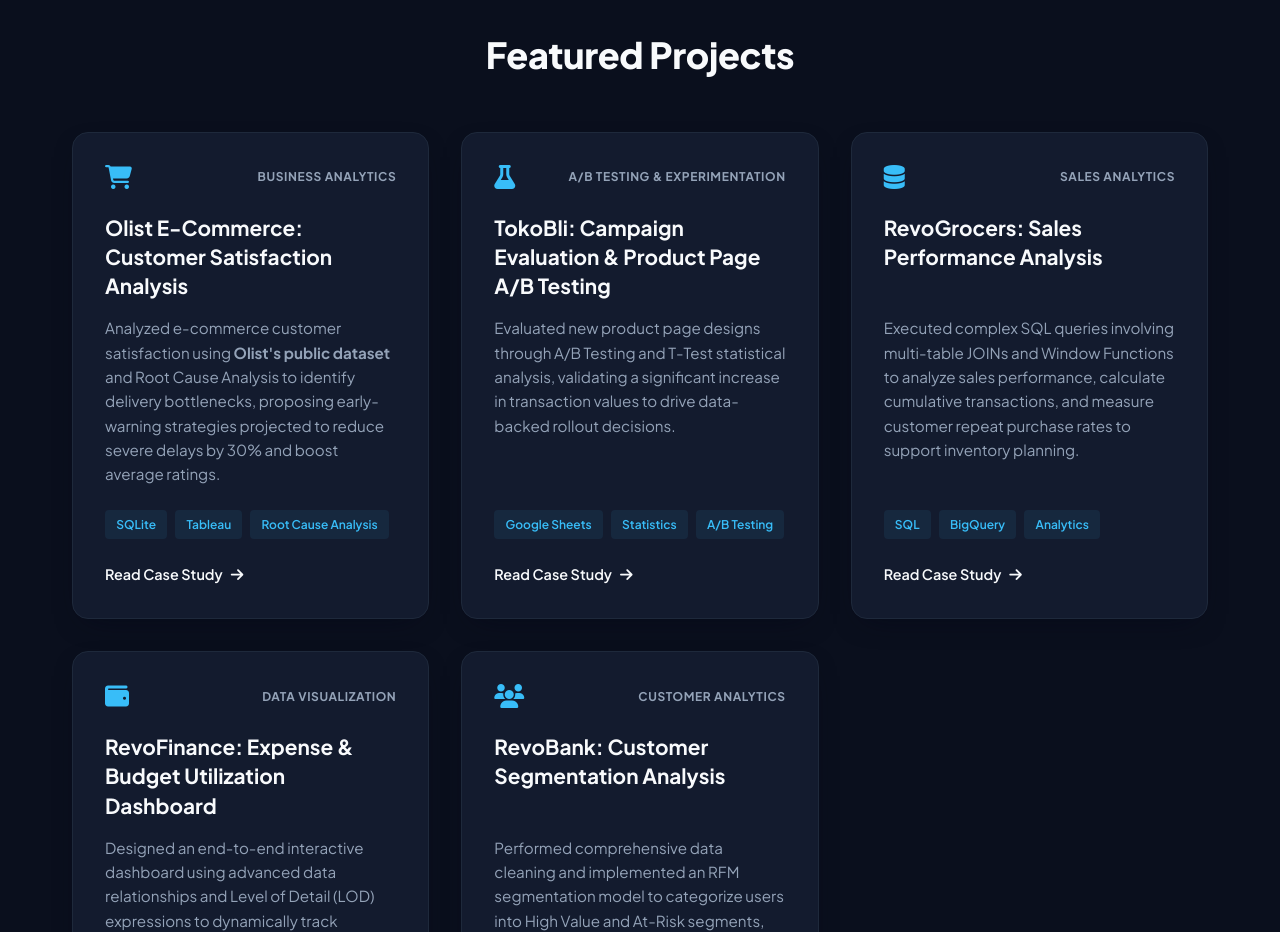
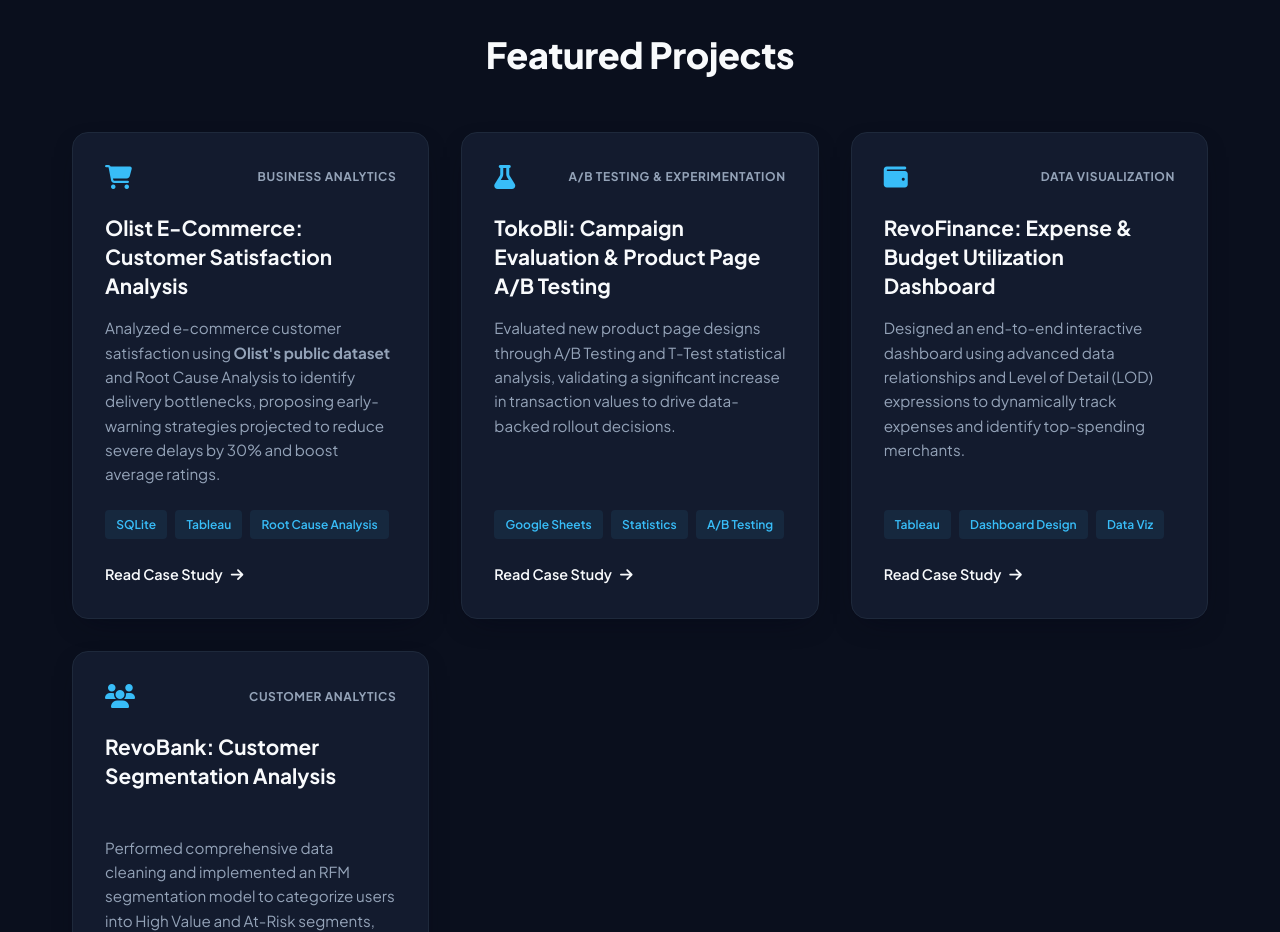
Before and after one commit to rayarama/rayarama.github.io, a plain HTML site: page index.html in a window 1280 px wide. Shown: the part 1600-2532 px from the top of the page. Drawn offline with Linux system fonts and the light colour scheme.

Commit message:
refactor: clean up formatting for Olist project title and comment out inactive project card

```diff
--- a/index.html
+++ b/index.html
@@ -221,9 +221,7 @@
               <i class="fa-solid fa-cart-shopping project-icon"></i>
               <span class="project-category">Business Analytics</span>
             </div>
-            <h3>
-              Olist E-Commerce: Customer Satisfaction Analysis
-            </h3>
+            <h3>Olist E-Commerce: Customer Satisfaction Analysis</h3>
             <p class="project-desc">
               Analyzed e-commerce customer satisfaction using
               <strong>Olist's public dataset</strong> and Root Cause Analysis to
@@ -273,7 +271,8 @@
           </div>
 
           <!-- Project 3 -->
-          <div class="project-card">
+          <!-- !! Decide to drop or continue the project -->
+          <!-- <div class="project-card">
             <div class="project-header">
               <i class="fa-solid fa-database project-icon"></i>
               <span class="project-category">Sales Analytics</span>
@@ -296,7 +295,7 @@
               data-project="revogrocers"
               >Read Case Study <i class="fa-solid fa-arrow-right"></i
             ></a>
-          </div>
+          </div> -->
           <!-- Project 4 -->
           <div class="project-card">
             <div class="project-header">
```
